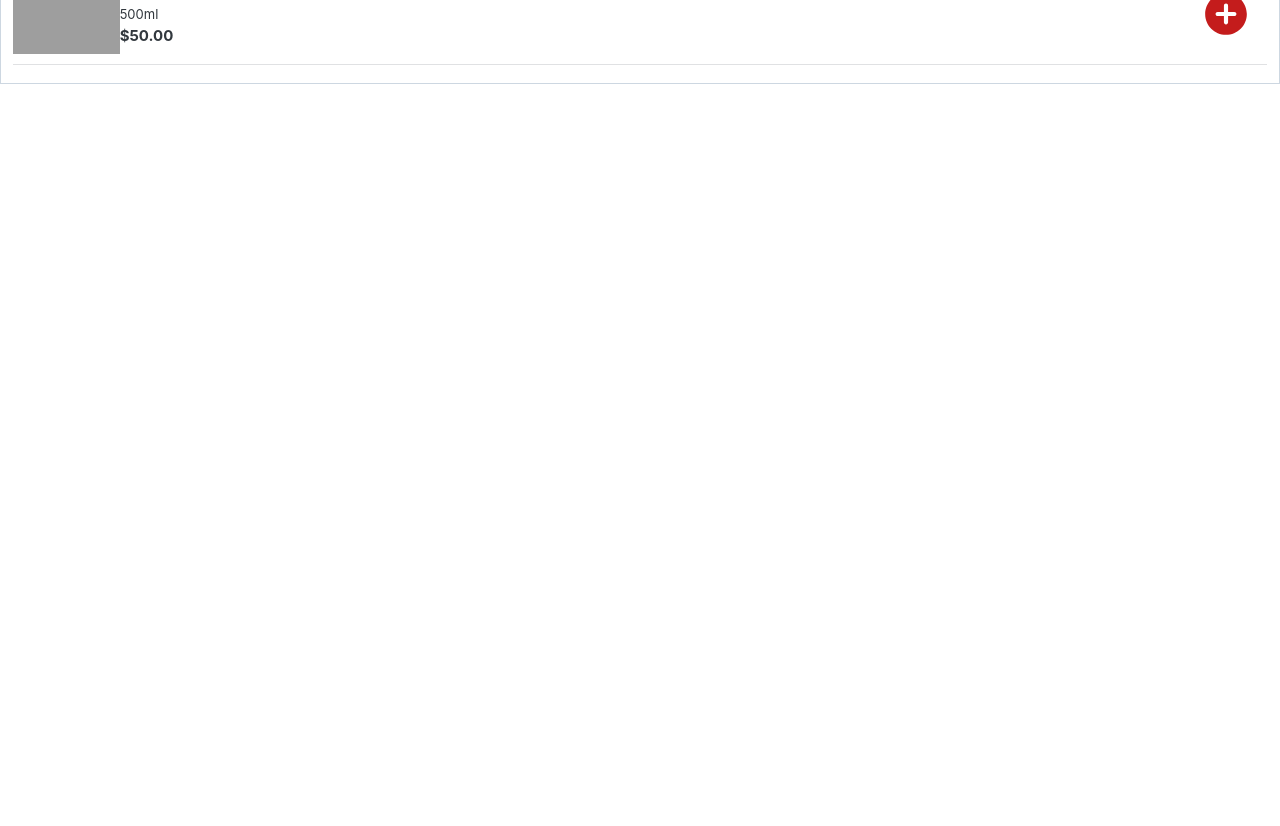
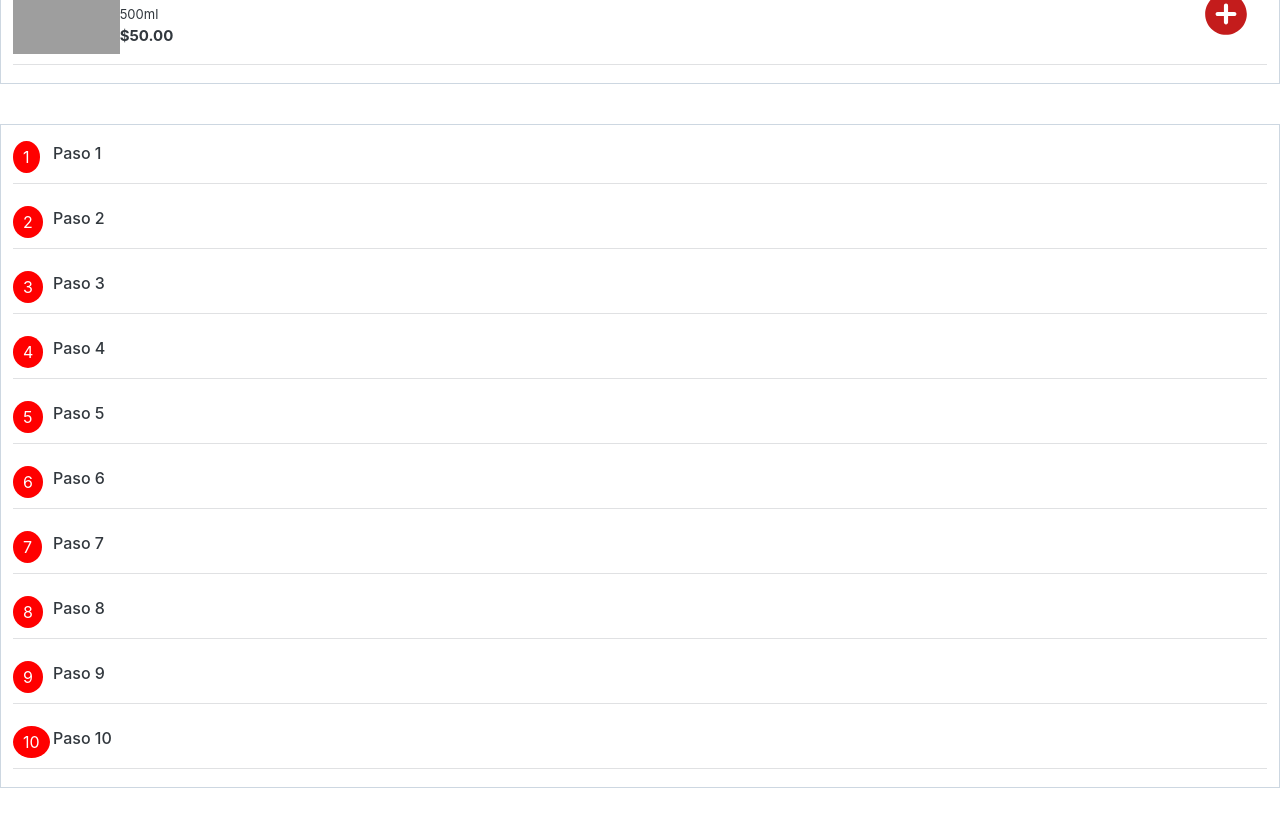
Before and after one commit to JorgeLoredo-1852/HEB, a Next.js app: page /receta/1 in a window 1280 px wide. Shown: the part 1600-2426 px from the top of the page. Before the commit the page ends 1724 px from the top, so only its background shows below. Built offline with nearby package versions, Linux system fonts and the light colour scheme; grey boxes are pictures that could not be loaded.

Commit message:
Lista de pasos

```diff
--- a/src/pages/receta/[slug].js
+++ b/src/pages/receta/[slug].js
@@ -1,13 +1,57 @@
 import { Typography, Box } from '@mui/material';
 import List from '@mui/joy/List';
 import ListItem from '@mui/joy/ListItem';
-import React from 'react';
+import React, { useState } from 'react';
 import ListItemDecorator from '@mui/joy/ListItemDecorator';
 import Stack from '@mui/joy/Stack';
 import ListDivider from '@mui/joy/ListDivider';
 import IconButton from '@mui/joy/IconButton';
 import AddCircleRoundedIcon from '@mui/icons-material/AddCircleRounded';
 import HeaderImg from "@/molecules/header/HeaderImg";
+import styles from "./receta.module.css";
+
+const pasosData = [
+    {
+        png: "https://assets.stickpng.com/images/58c5804d09e8bc1b42c77940.png",
+        text: "Paso 1",
+    },
+    {
+        png: "https://upload.wikimedia.org/wikipedia/commons/thumb/8/85/Eo_circle_red_white_number-2.svg/2048px-Eo_circle_red_white_number-2.svg.png",
+        text: "Paso 2",
+    },
+    {
+        png: "https://upload.wikimedia.org/wikipedia/commons/thumb/9/9c/Eo_circle_red_white_number-3.svg/1200px-Eo_circle_red_white_number-3.svg.png",
+        text: "Paso 3",
+    },
+    {
+        png: "https://upload.wikimedia.org/wikipedia/commons/thumb/9/9c/Eo_circle_red_white_number-4.svg/1200px-Eo_circle_red_white_number-4.svg.png",
+        text: "Paso 4",
+    },
+    {
+        png: "https://upload.wikimedia.org/wikipedia/commons/thumb/9/9c/Eo_circle_red_white_number-5.svg/1200px-Eo_circle_red_white_number-5.svg.png",
+        text: "Paso 5",
+    },
+    {
+        png: "https://upload.wikimedia.org/wikipedia/commons/thumb/9/9c/Eo_circle_red_white_number-6.svg/1200px-Eo_circle_red_white_number-6.svg.png",
+        text: "Paso 6",
+    },
+    {
+        png: "https://upload.wikimedia.org/wikipedia/commons/thumb/9/9c/Eo_circle_red_white_number-7.svg/1200px-Eo_circle_red_white_number-7.svg.png",
+        text: "Paso 7",
+    },
+    {
+        png: "https://upload.wikimedia.org/wikipedia/commons/thumb/9/9c/Eo_circle_red_white_number-8.svg/1200px-Eo_circle_red_white_number-8.svg.png",
+        text: "Paso 8",
+    },
+    {
+        png: "https://upload.wikimedia.org/wikipedia/commons/thumb/9/9c/Eo_circle_red_white_number-9.svg/1200px-Eo_circle_red_white_number-9.svg.png",
+        text: "Paso 9",
+    },
+    {
+        png: "https://upload.wikimedia.org/wikipedia/commons/thumb/9/9c/Eo_circle_red_white_number-10.svg/1200px-Eo_circle_red_white_number-10.svg.png",
+        text: "Paso 10",
+    },
+]
 
 const itemData = [
     {
@@ -74,7 +118,6 @@ const itemData = [
 
 function FoodListComponent(props) {
     const foodLists = props.foodLists;
-    const [small, setSmall] = React.useState(false);
 
     return (
         <div>
@@ -127,11 +170,63 @@ function FoodListComponent(props) {
     );
 }
 
+function PasosComponent(props) {
+    const pasosList = props.pasosList;
+    let nPaso = 0
+
+    return (
+        <div>
+            <List
+                aria-labelledby="basic-list-demo"
+                variant="outlined"
+                sx={{
+                    my: 5,
+                    bgcolor: 'background.body',
+                    '--ListItemDecorator-size': '32px',
+                    '--ListItem-paddingLeft': '1.5rem',
+                    '--ListItem-paddingRight': '1rem',
+                }}
+            >
+                {
+                    pasosList.map((pasosData) => {
+
+                        nPaso = nPaso + 1
+
+                        return <Box>
+                            <List
+                                sx={{
+                                    width: "100%",
+                                    bgcolor: 'background.body',
+                                }}
+                            >
+                                <ListItem nested>
+                                    <List>
+                                        <ListItem sx={{ display: "flex", alignItems: "flex-start"}}>
+                                            <ListItemDecorator>
+                                                <div className={styles.number}>{nPaso}</div>
+                                            </ListItemDecorator>
+                                            <Stack>
+                                                <Box style={{ fontWeight: "500"}}>{pasosData.text}</Box>
+                                            </Stack>
+                                        </ListItem>
+                                        <ListDivider inset="gutter" />
+                                    </List>
+                                </ListItem>
+                            </List>
+                        </Box>
+})
+                }
+            </List>
+        </div>
+    );
+}
+
 const Receta = () => {
     return (
       <div>
         <HeaderImg imagen = "/images/burger.jpg" height = "500px" texto = "Hamburguesa"/>
         <FoodListComponent foodLists={itemData} />
+        <PasosComponent pasosList={pasosData} />
       </div>)
 }
 
--- /dev/null
+++ b/src/pages/receta/receta.module.css
@@ -0,0 +1,6 @@
+.number {
+  padding: 4px 10px;
+  border-radius: 100%;
+  background-color: red;
+  color: white;
+}
```
